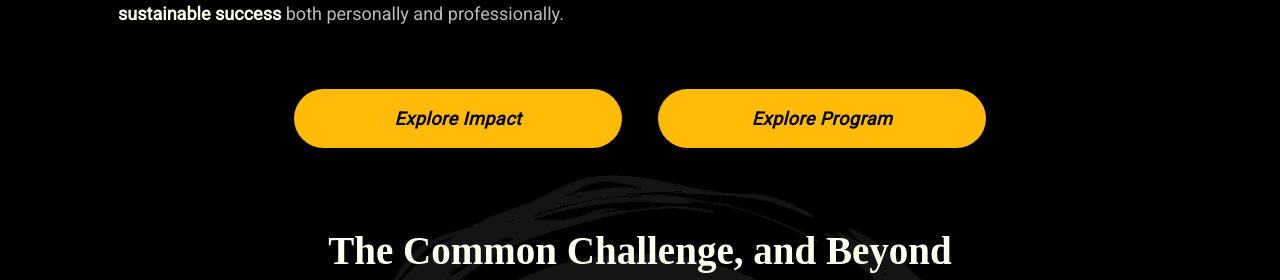
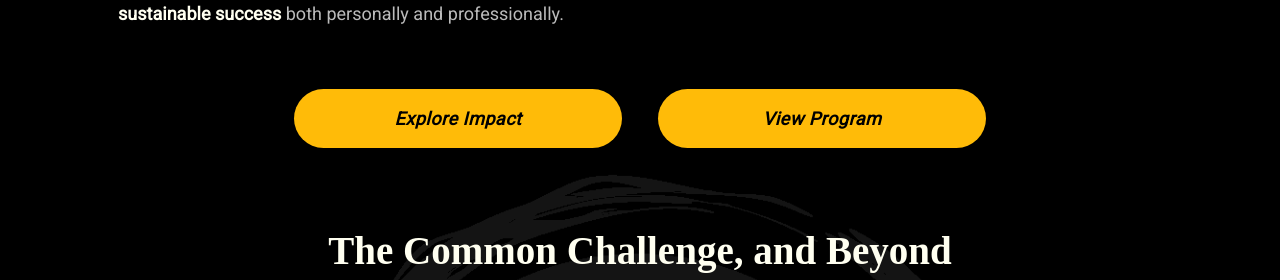
Before and after one commit to mindset-dojo/mindset-dojo.github.io, a Jekyll site: the page built from index.md, in a window 1280 px wide and 900 px high, scrolled down 955 px. Shown: the part 152-432 px from the top of the window. Built offline with Jekyll 4.4.1, drawn with Linux system fonts in a browser that asks for light colours; some web fonts are replaced.

Commit message:
Changed "Explore Program" button label to "View Program" button label in index.md.

```diff
--- a/index.md
+++ b/index.md
@@ -14,7 +14,7 @@
 <p>Unlike other programs that only focus on concepts, we emphasize the <strong>practical application</strong> of emotional intelligence in <strong>real time.</strong></p>
 <p>You’ll master emotions, lead with wisdom, and build authentic trust when it matters most. By honing these skills in high-pressure situations, you’ll foster <strong>better, more meaningful conversations</strong>, make <strong>wiser decisions</strong>, and create authentic connections that <strong>drive sustainable success</strong> both personally and professionally.</p>
 <div class="md-cta-group">
-    <a href="./impact">Explore Impact</a><a href="./program">Explore Program</a>
+    <a href="./impact">Explore Impact</a><a href="./program">View Program</a>
 </div>
 <h2>The Common Challenge, and Beyond</h2>
 <hr>
```
